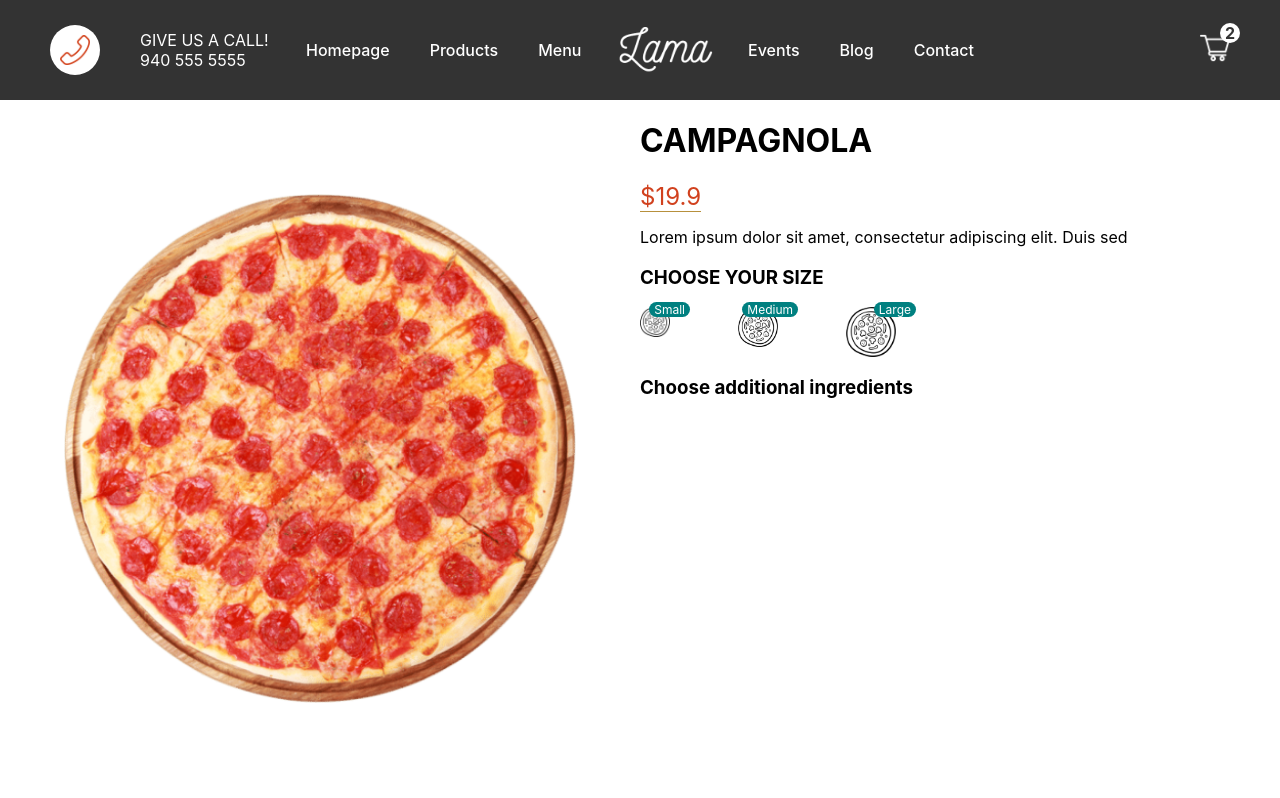
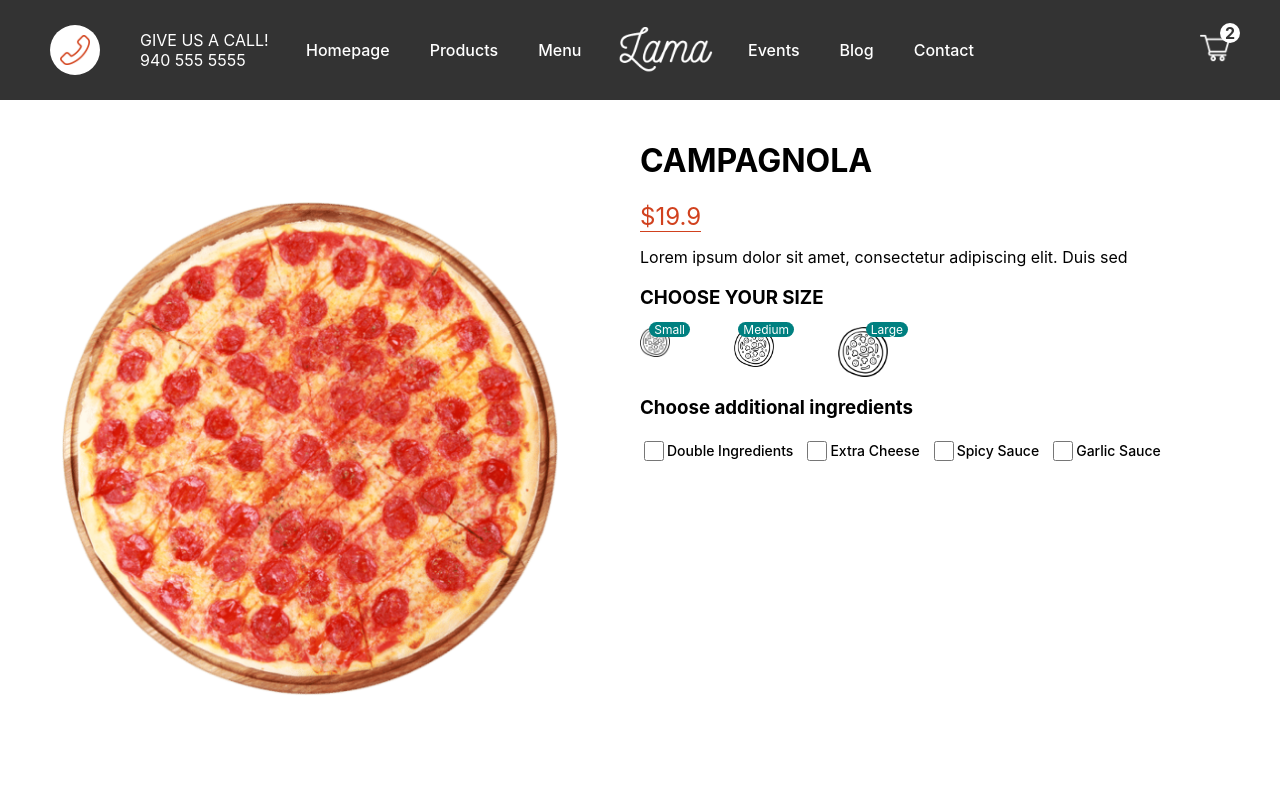
Before and after one commit to blainecurren/mels-shop, a Next.js app: page /product/1 in a window 1280 px wide. Shown: the top 798 px of the page. Built offline with nearby package versions, Linux system fonts and the light colour scheme.

Commit message:
added ingredients and checkboxes for ingredients

```diff
--- a/pages/product/[id].jsx
+++ b/pages/product/[id].jsx
@@ -40,6 +40,44 @@ const Product = () => {
           </div>
         </div>
         <h3 className={styles.choose}>Choose additional ingredients</h3>
+        <div className={styles.ingredients}>
+          <div className={styles.option}>
+            <input
+              type="checkbox"
+              id="double"
+              name="double"
+              className={styles.checkbox}
+            />
+            <label htmlFor="double">Double Ingredients</label>
+          </div>
+          <div className={styles.option}>
+            <input
+              className={styles.checkbox}
+              type="checkbox"
+              id="cheese"
+              name="cheese"
+            />
+            <label htmlFor="cheese">Extra Cheese</label>
+          </div>
+          <div className={styles.option}>
+            <input
+              className={styles.checkbox}
+              type="checkbox"
+              id="spicy"
+              name="spicy"
+            />
+            <label htmlFor="spicy">Spicy Sauce</label>
+          </div>
+          <div className={styles.option}>
+            <input
+              className={styles.checkbox}
+              type="checkbox"
+              id="garlic"
+              name="garlic"
+            />
+            <label htmlFor="garlic">Garlic Sauce</label>
+          </div>
+        </div>
       </div>
     </div>
   );
--- a/styles/Product.module.css
+++ b/styles/Product.module.css
@@ -13,7 +13,9 @@
 
 .right {
   flex: 1;
+  padding: 20px;
 }
+
 .imgContainer {
   width: 80%;
   height: 80%;
@@ -24,13 +26,13 @@
   color: #d1411e;
   font-size: 24px;
   font-weight: 400;
-  border-bottom: 1px solid #b7903c;
+  border-bottom: 1px solid #d1411e;
 }
 
 .sizes {
+  width: 40%;
+  display: flex;
   justify-content: space-between;
-  display: flex;
-  width: 40%;
 }
 
 .size {
@@ -60,3 +62,21 @@
   padding: 0 5px;
   border-radius: 10px;
 }
+
+.ingredients {
+  display: flex;
+  margin-bottom: 30px;
+}
+
+.option {
+  display: flex;
+  align-items: center;
+  margin-right: 10px;
+  font-size: 14px;
+  font-weight: 500;
+}
+
+.checkbox {
+  width: 20px;
+  height: 20px;
+}
```
